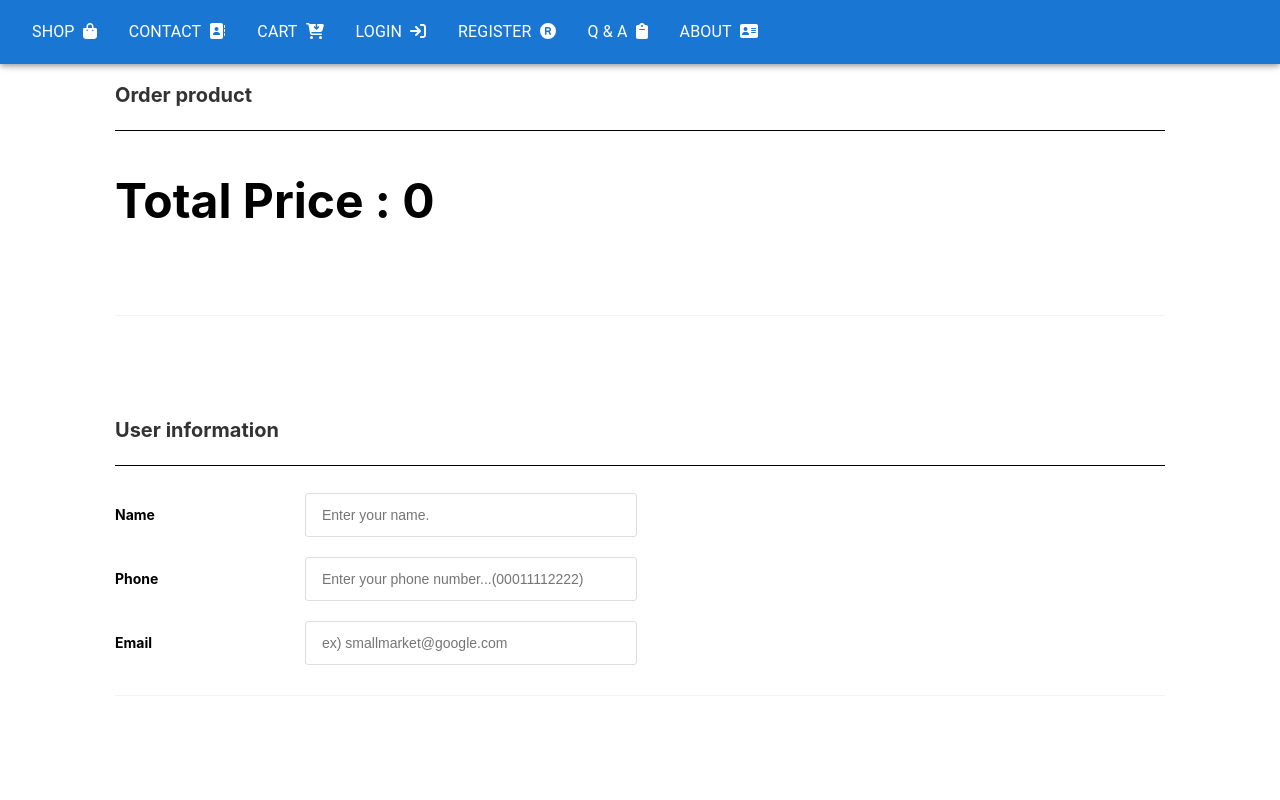
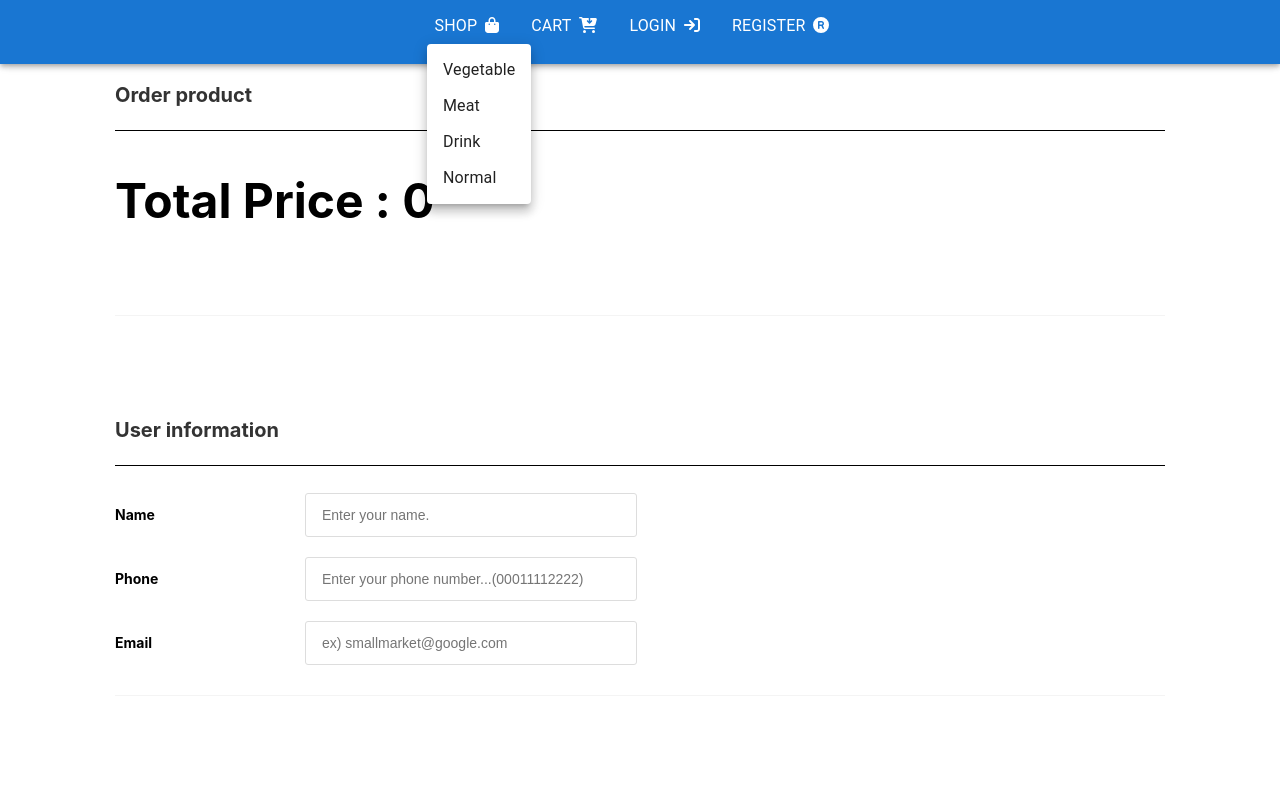
Before and after one commit to hovelopin/SmallMarket, a React (Create React App) app: page /pay in a window 1280 px wide. Both pictures are taken after a click on the button "SHOP". Shown: the top 800 px of the page. Built offline with nearby package versions, Linux system fonts and the light colour scheme.

Commit message:
Refactor: appbar 수정

```diff
--- a/src/components/navbar/appbar.jsx
+++ b/src/components/navbar/appbar.jsx
@@ -1,19 +1,29 @@
-import React from "react"
-import { Box, AppBar, Toolbar, Typography, Button } from "@mui/material"
+import React, { useState } from "react"
+import {
+    Box,
+    AppBar,
+    Toolbar,
+    Typography,
+    Button,
+    Menu,
+    MenuItem,
+} from "@mui/material"
 import Icon from "../../icon/icon"
 
 function Appbar() {
-    // onClickEventHandler를 공통화 한다
+    const [itemAnchorEl, setItemAnchorEl] = useState(null)
+
+    const isOpen = Boolean(itemAnchorEl)
+
+    // onClick 함수가 있을 경우에만 동작하도록 한다.
     const items = [
         {
             name: "SHOP",
             icon: <Icon name="bag" />,
             path: "/items",
-        },
-        {
-            name: "CONTACT",
-            icon: <Icon name="contact" />,
-            path: "/contact",
+            onClick: (e) => {
+                setItemAnchorEl(e.currentTarget)
+            },
         },
         {
             name: "CART",
@@ -30,22 +40,41 @@ function Appbar() {
             icon: <Icon name="signup" />,
             path: "/register",
         },
-        {
-            name: "Q & A",
-            icon: <Icon name="qna" />,
-            path: "/board",
-        },
-        {
-            name: "ABOUT",
-            icon: <Icon name="about" />,
-            path: "/about",
-        },
     ]
 
+    const category = [
+        { name: "Vegetable" },
+        { name: "Meat" },
+        { name: "Drink" },
+        { name: "Normal" },
+    ]
+
+    const onMenuButtonClickEventHandler = (menuName) => () => {
+        // TODO: menuName에 따른 라우팅
+        // app.jsx에서 params로 분류
+        // 카테고리 이름에 따라서 item_list에서 fetch를 할 것
+        switch (menuName) {
+            case "Vegetable":
+                break
+            case "Meat":
+                break
+            case "Drink":
+                break
+            case "Normal":
+                break
+            default:
+                return
+        }
+    }
+
+    const onMenuCloseButtonClickEventHandler = () => {
+        setItemAnchorEl(null)
+    }
+
     return (
-        <Box sx={boxStyle}>
+        <React.Fragment>
             <AppBar component="nav">
-                <Toolbar>
+                <Toolbar sx={boxStyle}>
                     <Box sx={menuStyle}>
                         {items.map((item) => (
                             <Box key={item.name} sx={navStyle}>
@@ -60,12 +89,29 @@ function Appbar() {
                     </Box>
                 </Toolbar>
             </AppBar>
-        </Box>
+            <Menu
+                anchorEl={itemAnchorEl}
+                open={isOpen}
+                onClose={onMenuCloseButtonClickEventHandler}
+            >
+                {category.map((c) => (
+                    <MenuItem
+                        key={c.name}
+                        onClick={onMenuButtonClickEventHandler(c.name)}
+                    >
+                        {c.name}
+                    </MenuItem>
+                ))}
+            </Menu>
+        </React.Fragment>
     )
 }
 
 const boxStyle = {
     display: "flex",
+    flexDirection: "column",
+    alignItems: "center",
+    padding: 1,
 }
 
 const menuStyle = {
```
